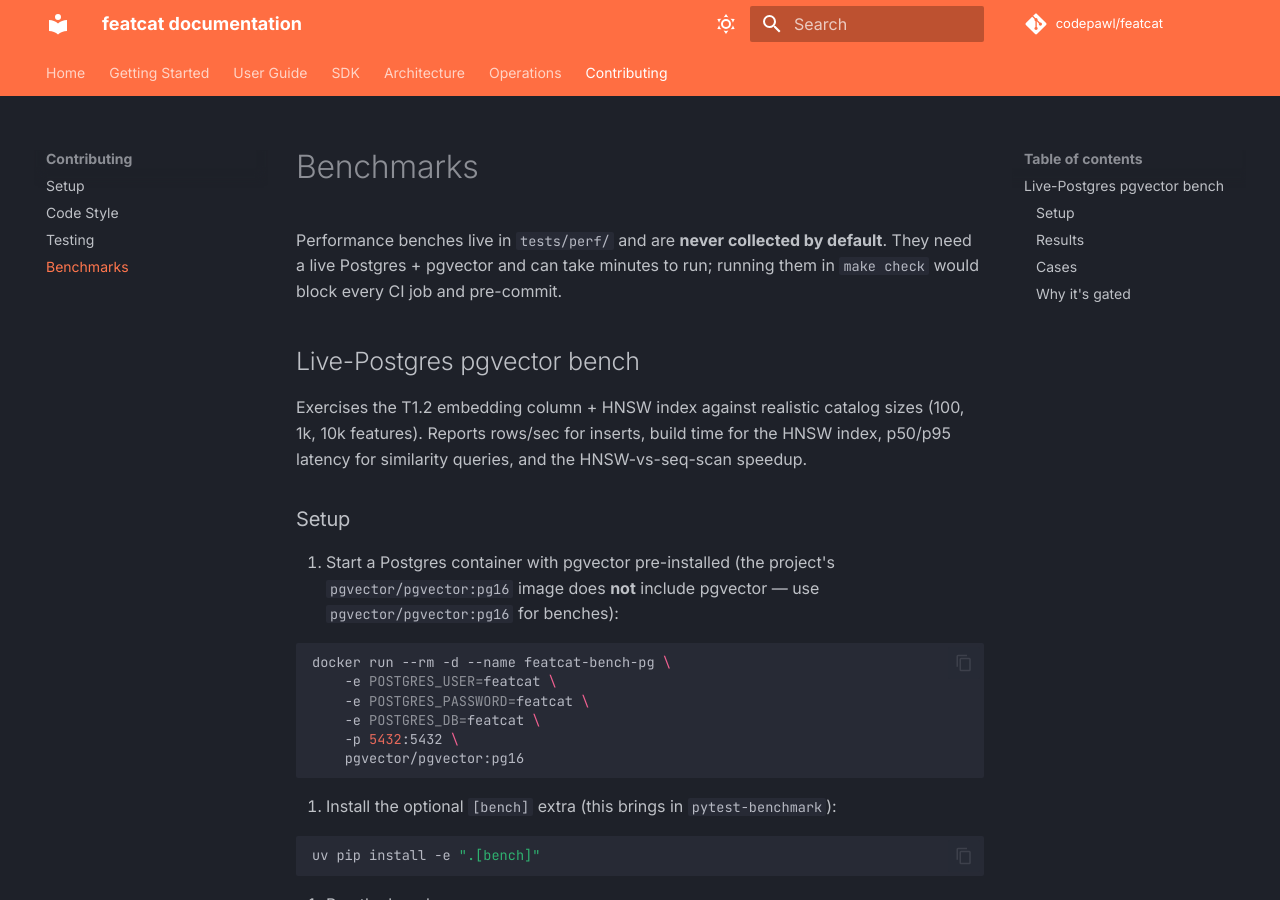
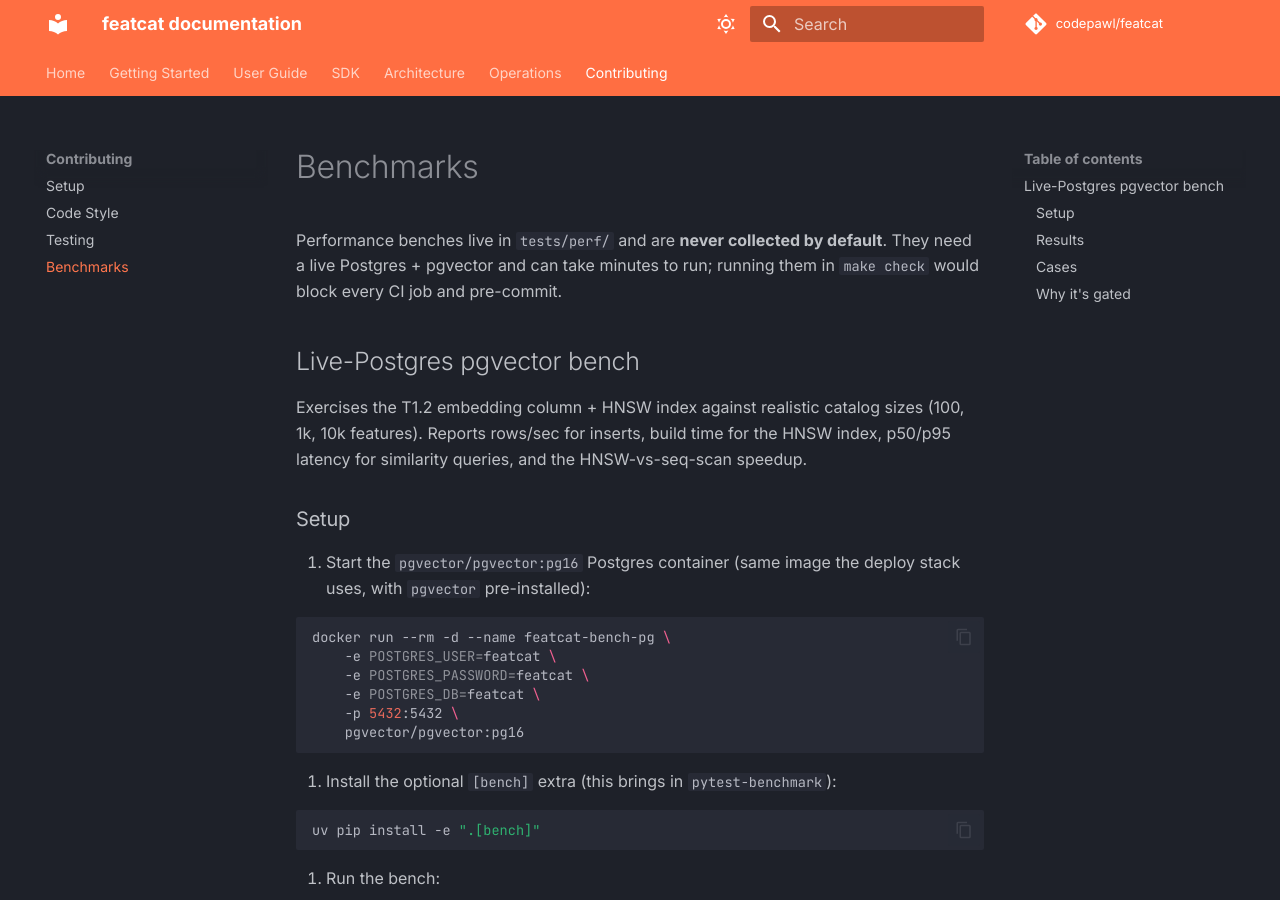
Before and after one commit to codepawl/featcat, an MkDocs documentation site: the page built from docs/contributing/benchmarks.md, in a window 1280 px wide and 900 px high. Built offline with MkDocs 1.6.1 and Material for MkDocs 9.7.7, drawn with Linux system fonts in a browser that asks for light colours; comment, search, counter and statistics services are not loaded.

Commit message:
chore(deploy): use pgvector/pgvector:pg16 for the Postgres service
The featcat schema has a `features.embedding` vector column (migration
d6e943d39311) that requires the pgvector extension. The previous
`postgres:16-alpine` image lacked it, so embedding-backed features and
the T1.2 similarity index would fail on a fresh deploy. The bench docs
were already telling users to use a different image for that reason.

Switch the deploy stack to the pgvector image (a strict superset of
postgres:16) and simplify the bench doc accordingly.

````diff
--- a/docs/contributing/benchmarks.md
+++ b/docs/contributing/benchmarks.md
@@ -8,7 +8,7 @@ Exercises the T1.2 embedding column + HNSW index against realistic catalog sizes
 
 ### Setup
 
-1. Start a Postgres container with pgvector pre-installed (the project's `pgvector/pgvector:pg16` image does **not** include pgvector — use `pgvector/pgvector:pg16` for benches):
+1. Start the `pgvector/pgvector:pg16` Postgres container (same image the deploy stack uses, with `pgvector` pre-installed):
 
    ```bash
    docker run --rm -d --name featcat-bench-pg \
````
Also changed, not shown: 1 other file.
